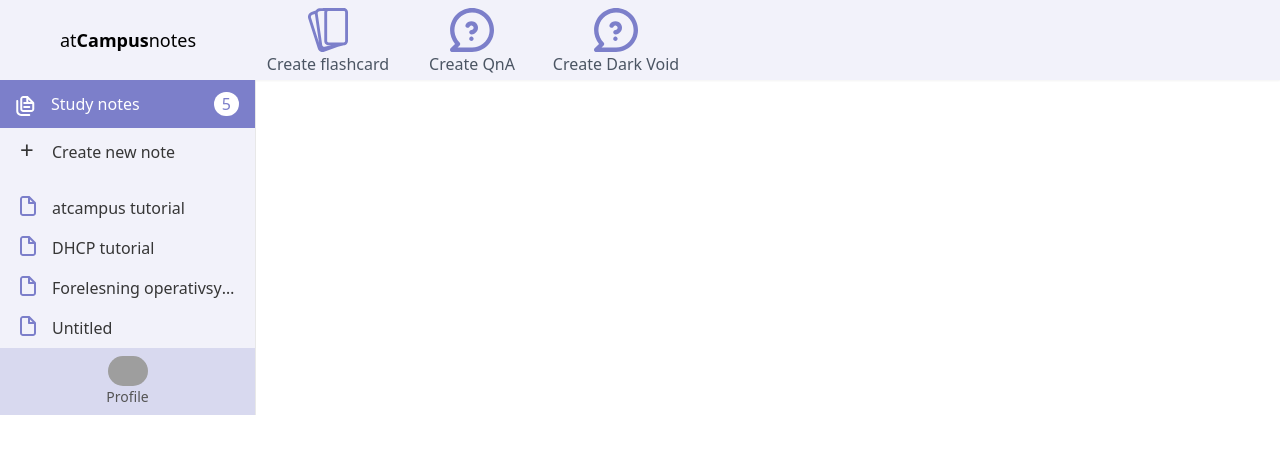
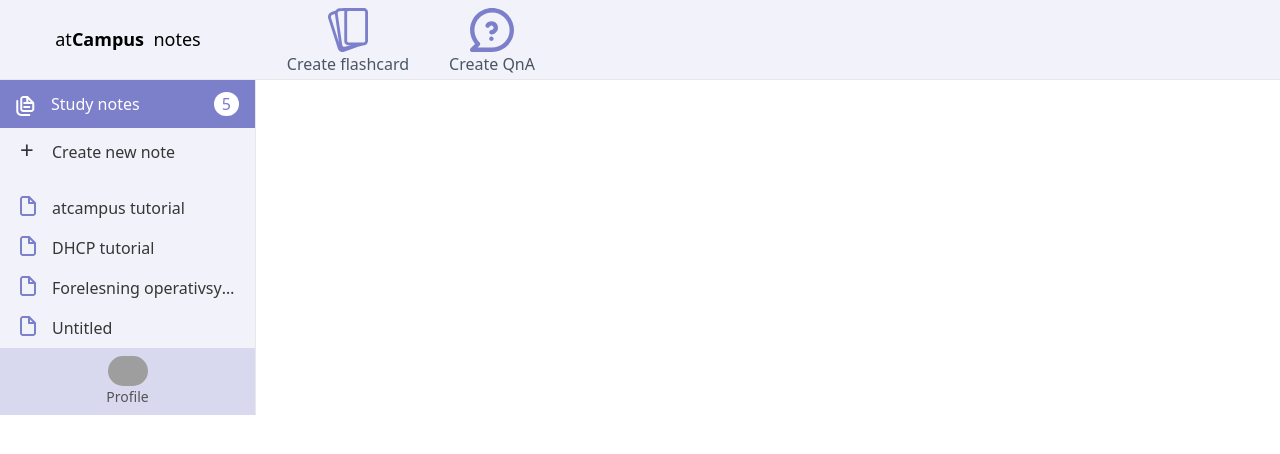
Before and after one commit to tonystr/note-taking-frontend, a Next.js app: page / in a window 1280 px wide. Shown: the top 454 px of the page. Built offline with nearby package versions, Linux system fonts and the light colour scheme; grey boxes are pictures that could not be loaded.

Commit message:
clean up and cursor

```diff
--- a/components/Toolbar.js
+++ b/components/Toolbar.js
@@ -1,6 +1,5 @@
 import FlashcardIcon from "../icons/Flashcard.svg"
 import QnAIcon from "../icons/Q&A.svg"
-import BlackHole from "../icons/Q&A.svg"
 
 
 function Toolbar() {
@@ -10,7 +9,7 @@
         return (
             <div id={id} className="
             w-32 h-20 mx-2 py-2
-            text-center text-gray-600 hover:text-white
+            text-center text-gray-600 hover:text-white hover:cursor-pointer select-none
             fill-purple-1 hover:bg-purple-1 hover:fill-white hover:shadow-sm
             border-0 border-green-600">
                 <div className="w-min m-auto">
@@ -24,14 +23,14 @@
 
     return (
 
-        <div className="w-full h-20 flex text-md text-purple-1 bg-purple-5 shadow-sm">
+        <div className="w-full h-20 flex text-md text-purple-1 bg-purple-5 border-b-[1px] border-dark-6">
 
             {/* Logo for notes */}
             <div className="
-            w-64 h-full
+            w-64 h-full mr-5
             text-lg text-black flex justify-center items-center
             border-0 border-orange-600">
-                at<b>Campus</b>  notes
+                at<b>Campus</b> &nbsp;  notes
             </div>
 
             {/* Create buttons */}
@@ -43,10 +42,6 @@
                 <QnAIcon />
             </CreateButton>
 
-            <CreateButton id="CreateQnA" text="Create Dark Void" >
-                <QnAIcon />
-            </CreateButton>
-
         </div>
     )
 }
```
Also changed, not shown: icons/Black-Hole.svg (deleted).
